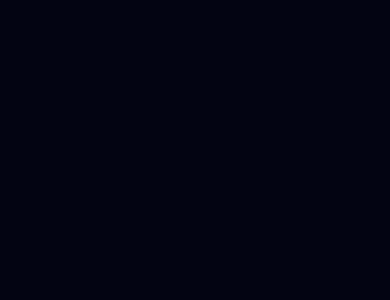
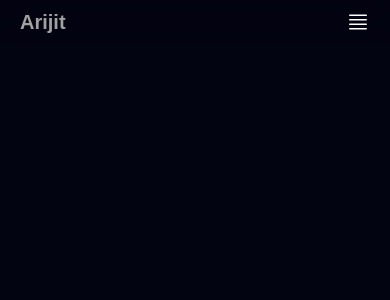
Before and after one commit to Arijit2175/Personal-Portfolio, a React (Vite) app: page / in a window 390 px wide. Shown: the top 300 px of the page. Built offline with nearby package versions, Linux system fonts and the light colour scheme; a web font is replaced by a local one.

Commit message:
installed motion and worked on the navbar

```diff
--- a/package.json
+++ b/package.json
@@ -11,6 +11,7 @@
   },
   "dependencies": {
     "@tailwindcss/vite": "^4.1.18",
+    "motion": "^12.26.1",
     "react": "^19.2.0",
     "react-dom": "^19.2.0",
     "tailwindcss": "^4.1.18"
--- a/src/App.jsx
+++ b/src/App.jsx
@@ -1,9 +1,10 @@
 import React from 'react'
+import Navbar from './sections/navbar'
 
 const App = () => {
   return (
     <div className="container mx-auto max-w-7xl">
-      {/* navbar */}
+      <Navbar />
       {/* hero */}
       {/* about */}
       {/* projects */}
--- a/src/sections/Navbar.jsx
+++ b/src/sections/Navbar.jsx
@@ -0,0 +1,75 @@
+import { useState } from 'react';
+import { motion } from 'motion/react';
+
+function Navigation() {
+  return (
+    <ul className="nav-ul">
+      <li className="nav-li">
+        <a className="nav-link" href="#home">
+          Home
+        </a>
+      </li>
+      <li className="nav-li">
+        <a className="nav-link" href="#about">
+          About
+        </a>
+      </li>
+      <li className="nav-li">
+        <a className="nav-link" href="#work">
+          Work
+        </a>
+      </li>
+      <li className="nav-li">
+        <a className="nav-link" href="#contact">
+          Contact
+        </a>
+      </li>
+    </ul>
+  );
+}
+
+const Navbar = () => {
+  const [isOpen, setIsOpen] = useState(false);
+  return (
+    <div className="fixed inset-x-0 z-20 w-full backdrop-blur-lg bg-primary/40">
+      <div className="mx-auto c-space max-w-7xl">
+        <div className="flex items-center justify-between py-2 sm:py-0">
+          <a
+            href="/"
+            className="text-xl font-bold transition-colors text-neutral-400 hover:text-white"
+          >
+            Arijit
+          </a>
+          <button
+            onClick={() => setIsOpen(!isOpen)}
+            className="flex cursor-pointer text-neutral-400 hover:text-white focus:outline-none sm:hidden"
+          >
+            <img
+              src={isOpen ? "assets/close.svg" : "assets/menu.svg"}
+              className="w-6 h-6"
+              alt="toggle"
+            />
+          </button>
+          <nav className="hidden sm:flex">
+            <Navigation />
+          </nav>
+        </div>
+      </div>
+      {isOpen && (
+        <motion.div
+          className="block overflow-hidden text-center sm:hidden"
+          initial={{ opacity: 0, x: -10 }}
+          animate={{ opacity: 1, x: 0 }}
+          style={{ maxHeight: "100vh" }}
+          transition={{ duration: 1 }}
+        >
+          <nav className="pb-5">
+            <Navigation />
+          </nav>
+        </motion.div>
+      )}
+    </div>
+  );
+};
+
+export default Navbar
```
Also changed, not shown: 1 other file (tests, documents, lock files or other folders).
